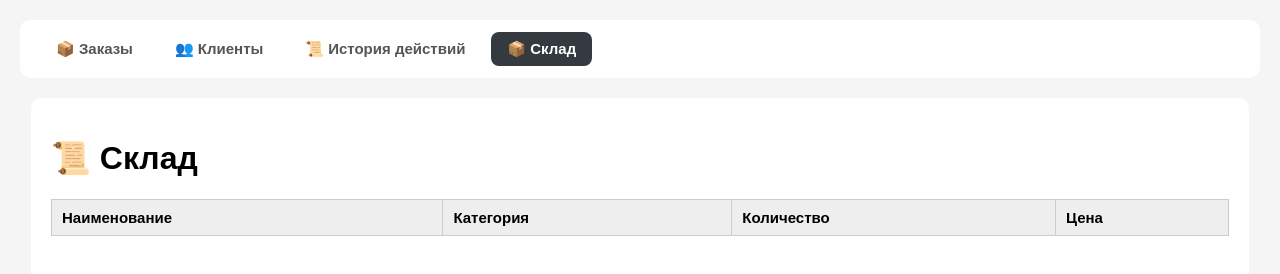
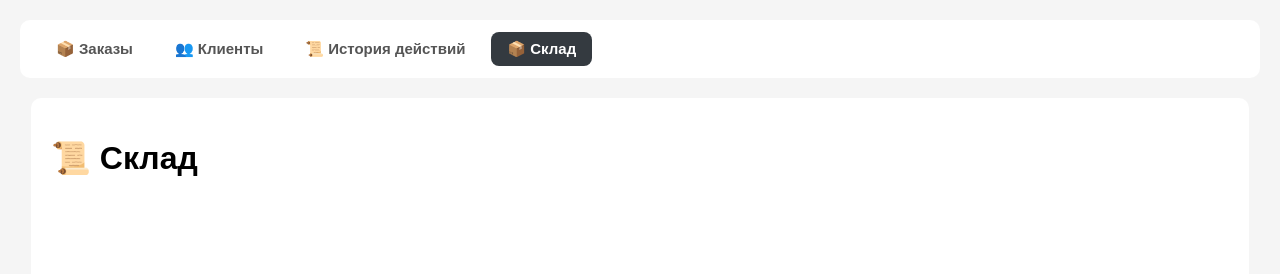
Before and after one commit to yernurkaa01/OSCO-CRM, a website: page views/warehouse.html in a window 1280 px wide. Drawn offline with Linux system fonts and the light colour scheme.

Commit message:
deleted columns

```diff
--- a/views/warehouse.html
+++ b/views/warehouse.html
@@ -42,12 +42,7 @@
 
             <thead>
 
-                <tr>
-                     <th>Наименование</th>
-                     <th>Категория</th>
-                     <th>Количество</th>
-                     <th>Цена</th>
-                </tr>
+
 
             </thead>
 
```
